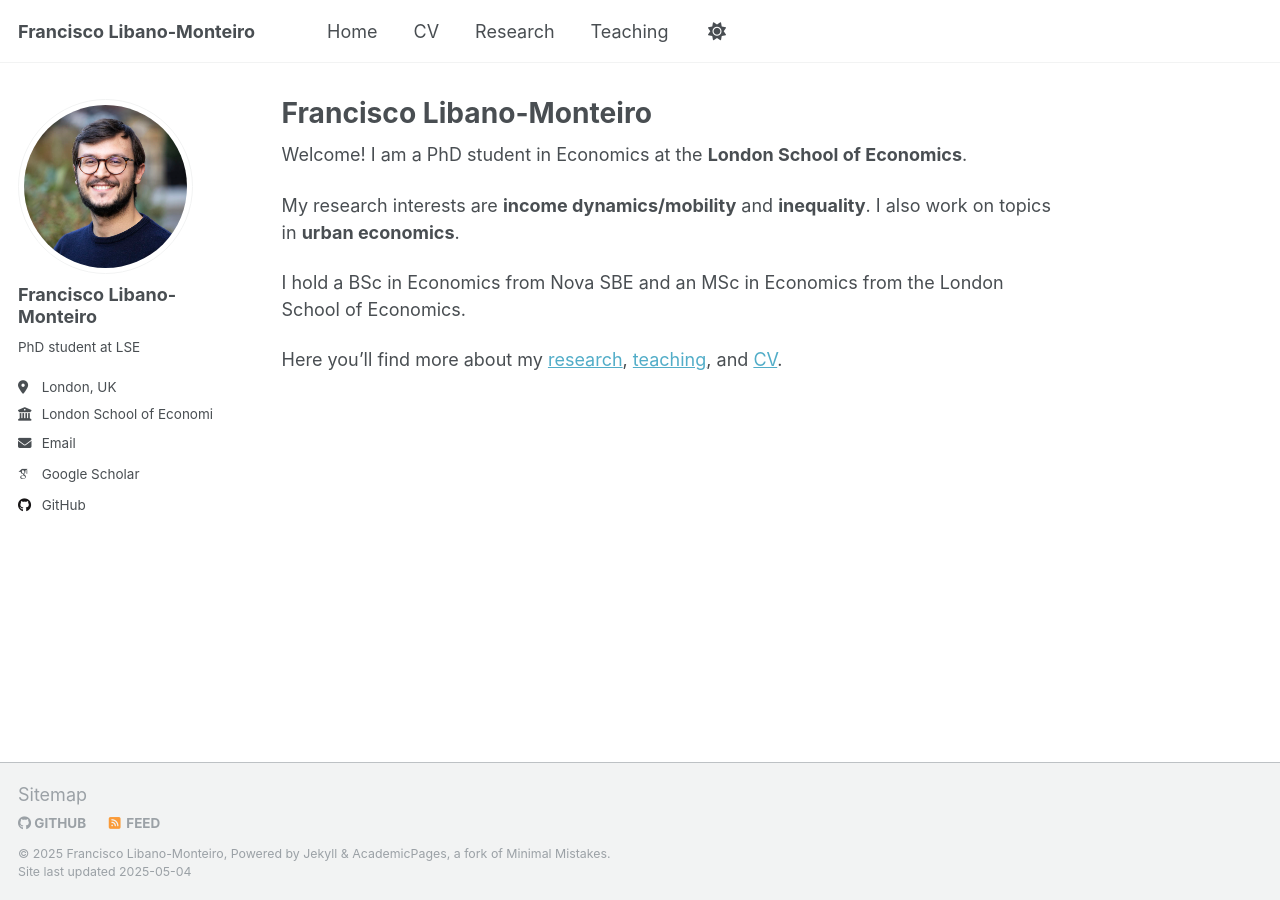
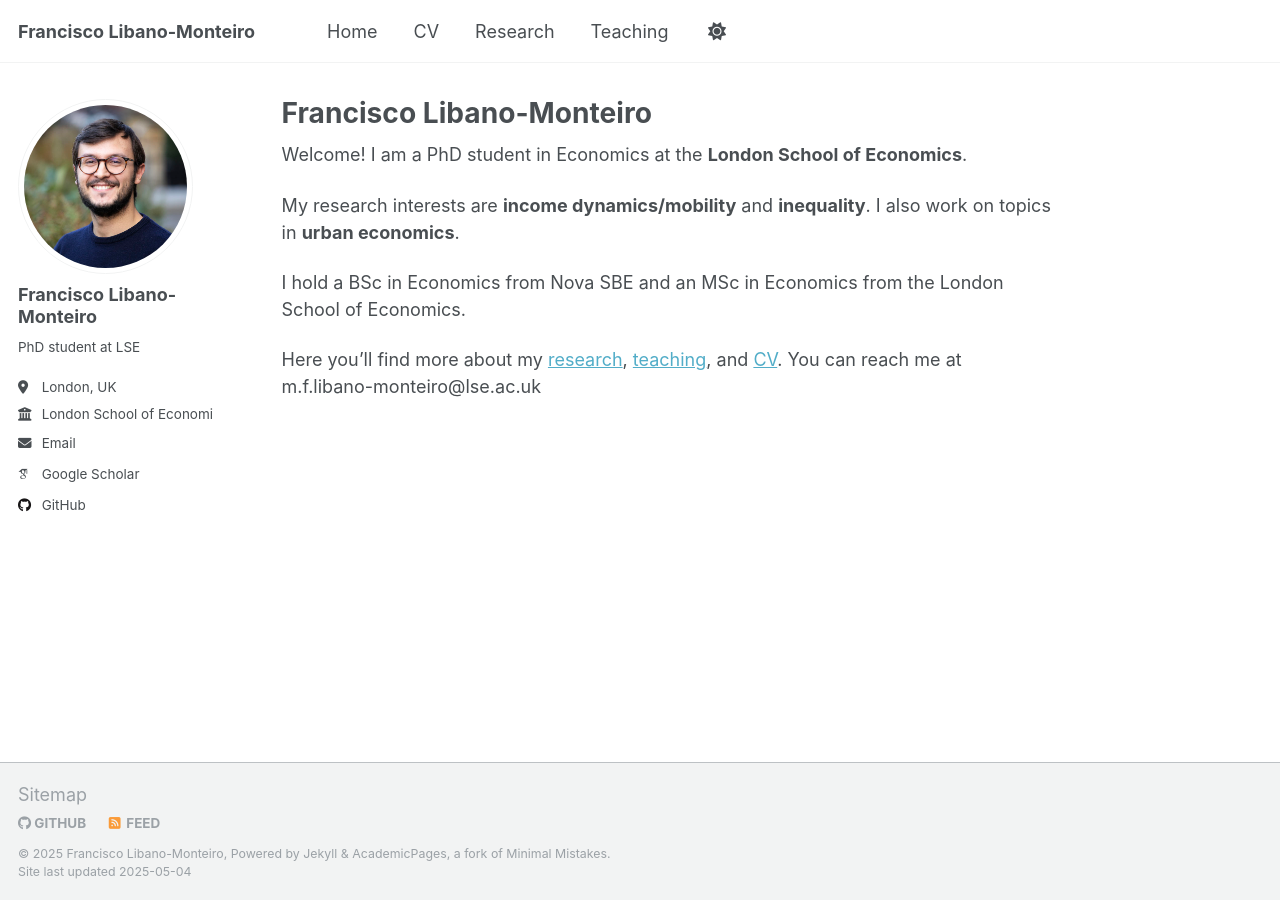
Before and after one commit to mfsdlm98/mfsdlm98.github.io, a Jekyll site: the page built from index.md, in a window 1280 px wide. Built offline with Jekyll 4.4.1, drawn with Linux system fonts in a browser that asks for light colours; some web fonts are replaced.

Commit message:
add email to index.md

```diff
--- a/index.md
+++ b/index.md
@@ -11,4 +11,4 @@ My research interests are **income dynamics/mobility** and **inequality**. I als
 
 I hold a BSc in Economics from Nova SBE and an MSc in Economics from the London School of Economics.
 
-Here you'll find more about my [research](/research/), [teaching](/teaching/), and [CV](/files/CV_FranciscoLibanoMonteiro_20250502.pdf).
+Here you'll find more about my [research](/research/), [teaching](/teaching/), and [CV](/files/CV_FranciscoLibanoMonteiro_20250502.pdf). You can reach me at m.f.libano-monteiro@lse.ac.uk
```
